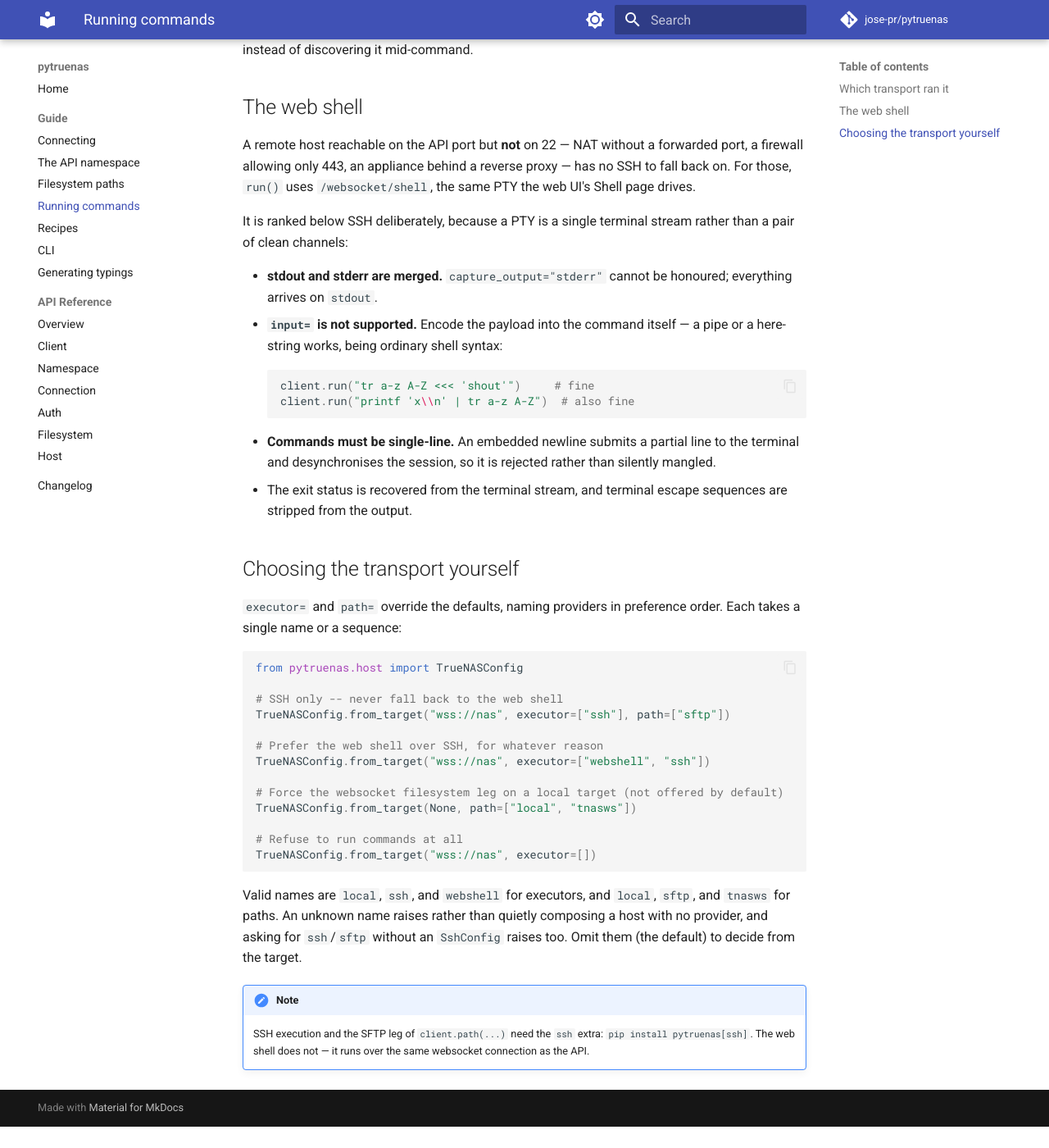
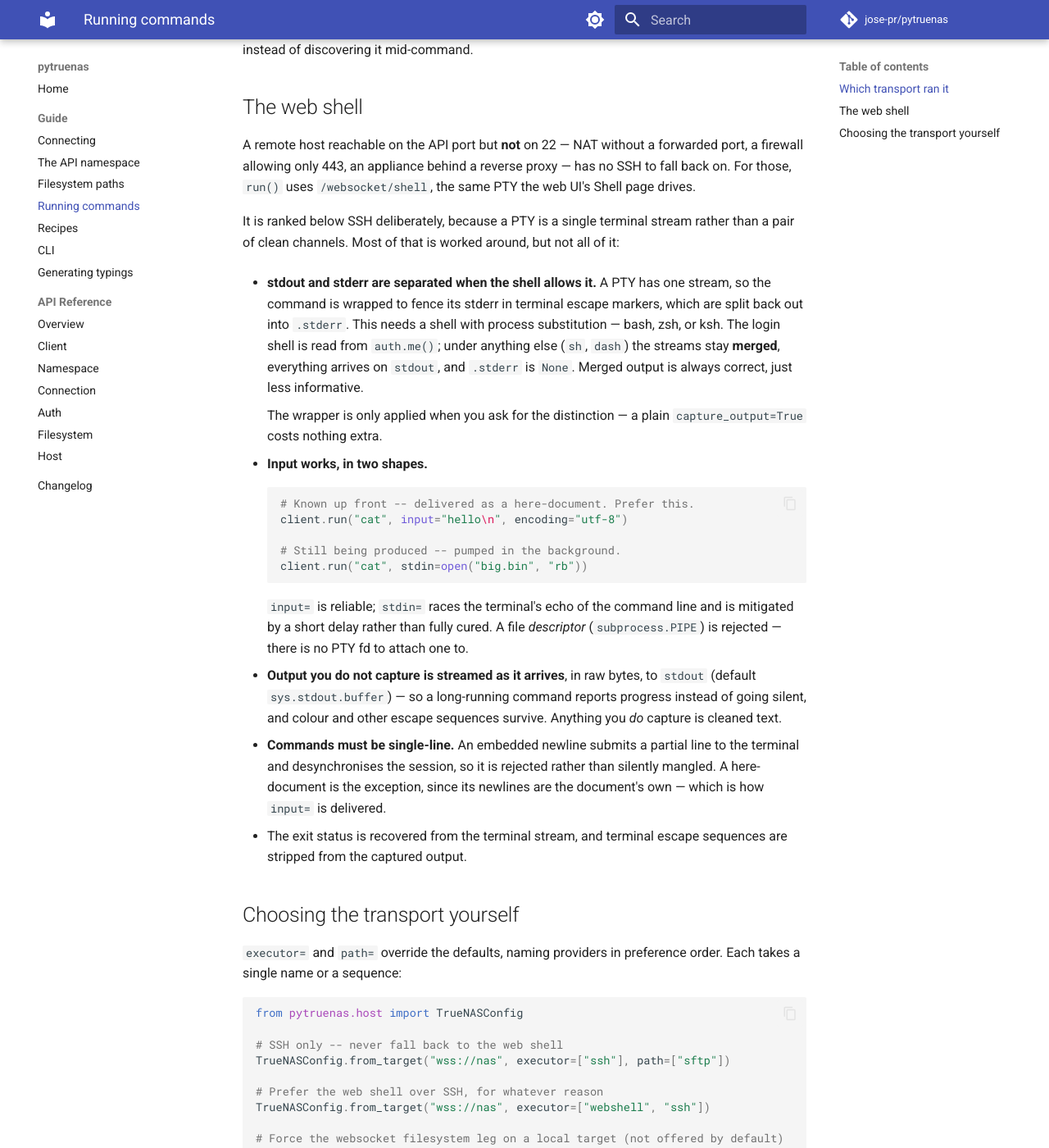
Before and after one commit to jose-pr/pytruenas, an MkDocs documentation site: the page built from docs/guide/commands.md, in a window 1280 px wide and 1400 px high, scrolled down 1101 px. Shown: the whole window at 82% size. Built offline with MkDocs 1.6.1 and Material for MkDocs 9.7.7, drawn with Linux system fonts in a browser that asks for light colours; comment, search, counter and statistics services are not loaded; before the commit the page ends 2475 px from its top, so only the background shows below that.

Commit message:
docs: web shell can separate stderr and accept input
The guide stated flatly that stdout and stderr are merged and that input=
is unsupported. Both were true and neither is now, so the two places a
reader would check were actively misleading.

Records what is still conditional rather than claiming it always works:
the stderr split needs a shell with process substitution and stays merged
otherwise, and stdin= races the terminal echo where input= does not.

````diff
--- a/docs/guide/commands.md
+++ b/docs/guide/commands.md
@@ -54,23 +54,46 @@
 the same PTY the web UI's Shell page drives.
 
 It is ranked below SSH deliberately, because a PTY is a single terminal stream
-rather than a pair of clean channels:
+rather than a pair of clean channels. Most of that is worked around, but not
+all of it:
 
-- **stdout and stderr are merged.** `capture_output="stderr"` cannot be
-  honoured; everything arrives on `stdout`.
-- **`input=` is not supported.** Encode the payload into the command itself —
-  a pipe or a here-string works, being ordinary shell syntax:
+- **stdout and stderr are separated when the shell allows it.** A PTY has one
+  stream, so the command is wrapped to fence its stderr in terminal escape
+  markers, which are split back out into `.stderr`. This needs a shell with
+  process substitution — bash, zsh, or ksh. The login shell is read from
+  `auth.me()`; under anything else (`sh`, `dash`) the streams stay **merged**,
+  everything arrives on `stdout`, and `.stderr` is `None`. Merged output is
+  always correct, just less informative.
+
+    The wrapper is only applied when you ask for the distinction — a plain
+    `capture_output=True` costs nothing extra.
+
+- **Input works, in two shapes.**
 
     ```python
-    client.run("tr a-z A-Z <<< 'shout'")     # fine
-    client.run("printf 'x\\n' | tr a-z A-Z")  # also fine
+    # Known up front -- delivered as a here-document. Prefer this.
+    client.run("cat", input="hello\n", encoding="utf-8")
+
+    # Still being produced -- pumped in the background.
+    client.run("cat", stdin=open("big.bin", "rb"))
     ```
+
+    `input=` is reliable; `stdin=` races the terminal's echo of the command
+    line and is mitigated by a short delay rather than fully cured. A file
+    *descriptor* (`subprocess.PIPE`) is rejected — there is no PTY fd to
+    attach one to.
+
+- **Output you do not capture is streamed as it arrives**, in raw bytes, to
+  `stdout` (default `sys.stdout.buffer`) — so a long-running command reports
+  progress instead of going silent, and colour and other escape sequences
+  survive. Anything you *do* capture is cleaned text.
 
 - **Commands must be single-line.** An embedded newline submits a partial line
   to the terminal and desynchronises the session, so it is rejected rather than
-  silently mangled.
+  silently mangled. A here-document is the exception, since its newlines are
+  the document's own — which is how `input=` is delivered.
 - The exit status is recovered from the terminal stream, and terminal escape
-  sequences are stripped from the output.
+  sequences are stripped from the captured output.
 
 ## Choosing the transport yourself
 
````
Also changed, not shown: README.md (+16 -0 lines).
